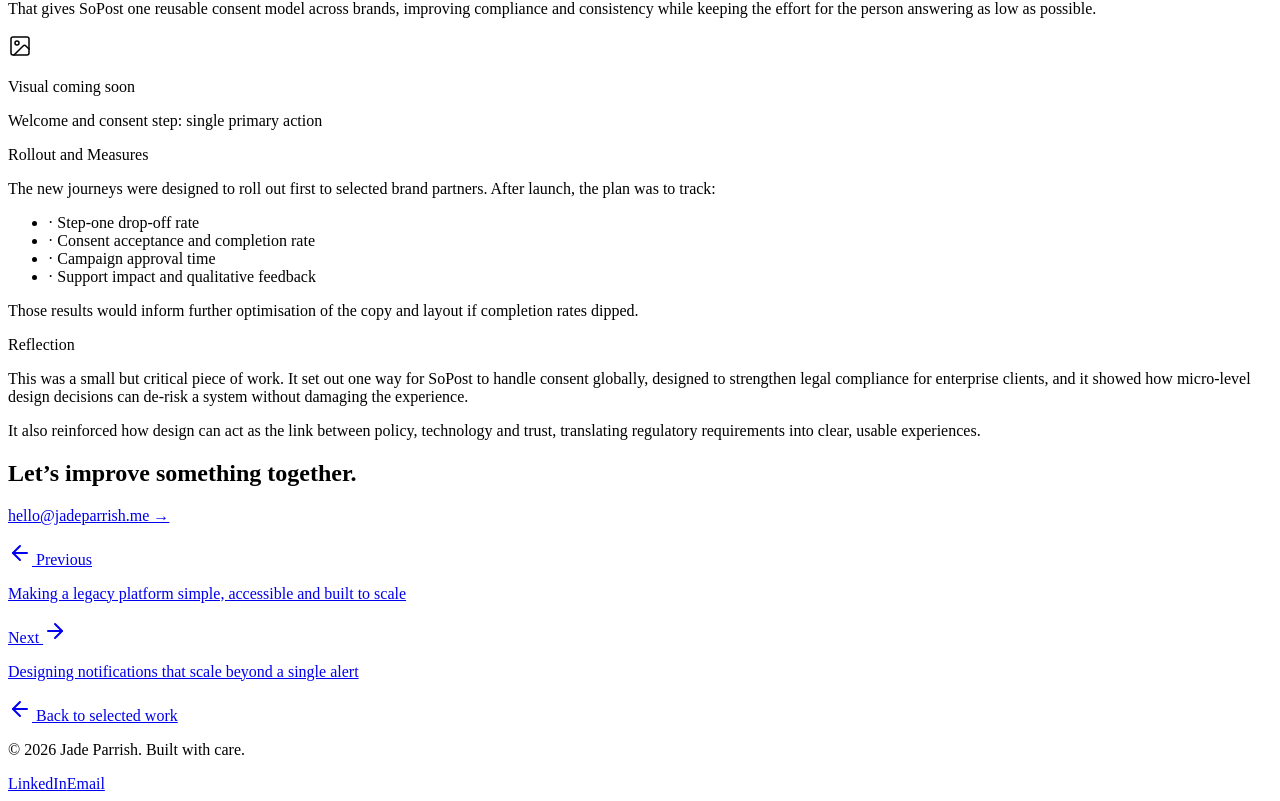
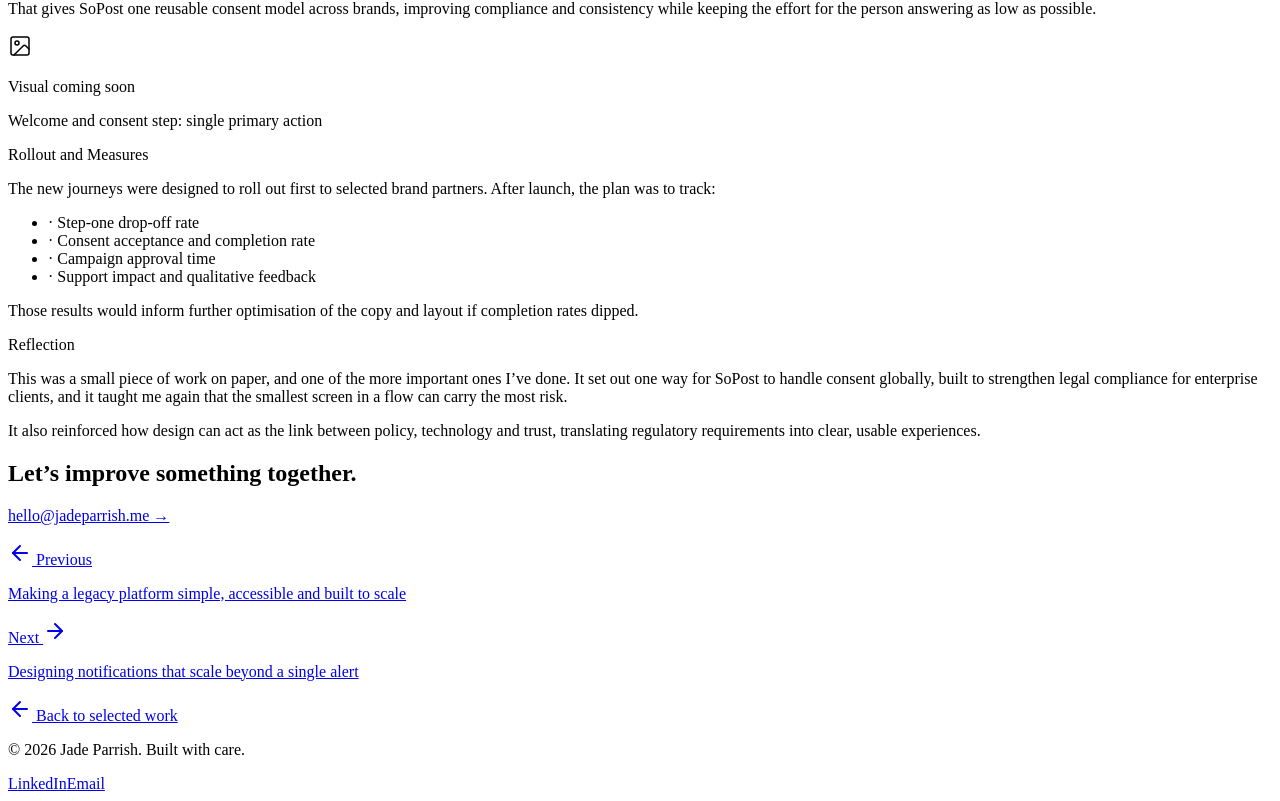
Before and after one commit to jadeparrish/portfolio, a Next.js app: page /work/consent in a window 1280 px wide. Shown: the part 1281-2082 px from the top of the page. Built offline with nearby package versions, Linux system fonts and the light colour scheme.

Commit message:
Revise reflection text for clarity and impact
Updated reflection text to emphasize the importance of consent handling and its implications.

```diff
--- a/app/work/consent/page.js
+++ b/app/work/consent/page.js
@@ -210,10 +210,10 @@ export default function ConsentCaseStudy() {
           <SectionLabel>Reflection</SectionLabel>
           <div className="space-y-4 text-neutral-700 text-base leading-relaxed">
             <p>
-              This was a small but critical piece of work. It set out one way for SoPost to
-              handle consent globally, designed to strengthen legal compliance for
-              enterprise clients, and it showed how micro-level design decisions can
-              de-risk a system without damaging the experience.
+              This was a small piece of work on paper, and one of the more important ones
+              I&rsquo;ve done. It set out one way for SoPost to handle consent globally,
+              built to strengthen legal compliance for enterprise clients, and it taught me
+              again that the smallest screen in a flow can carry the most risk.
             </p>
             <p>
               It also reinforced how design can act as the link between policy, technology
```
